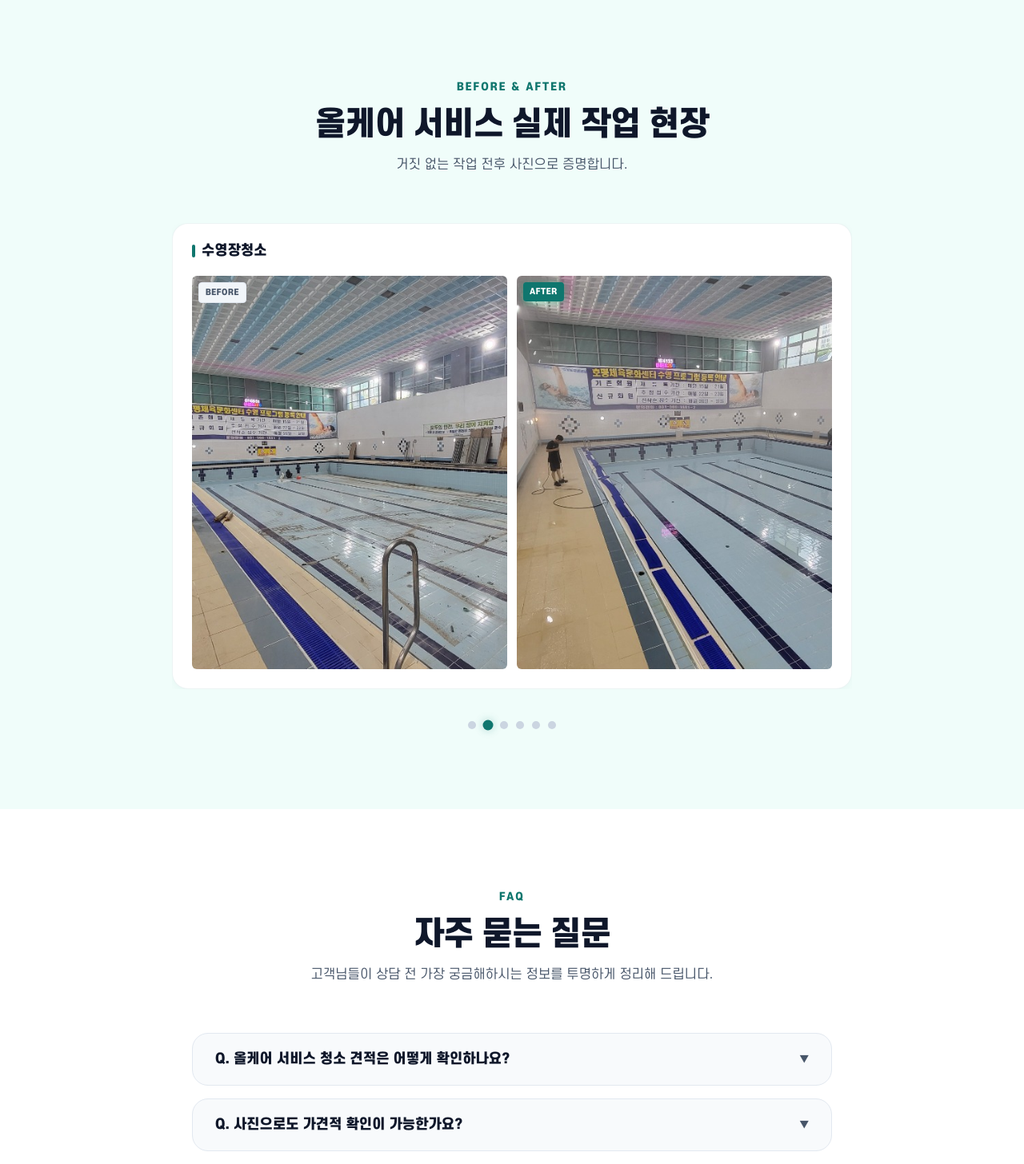
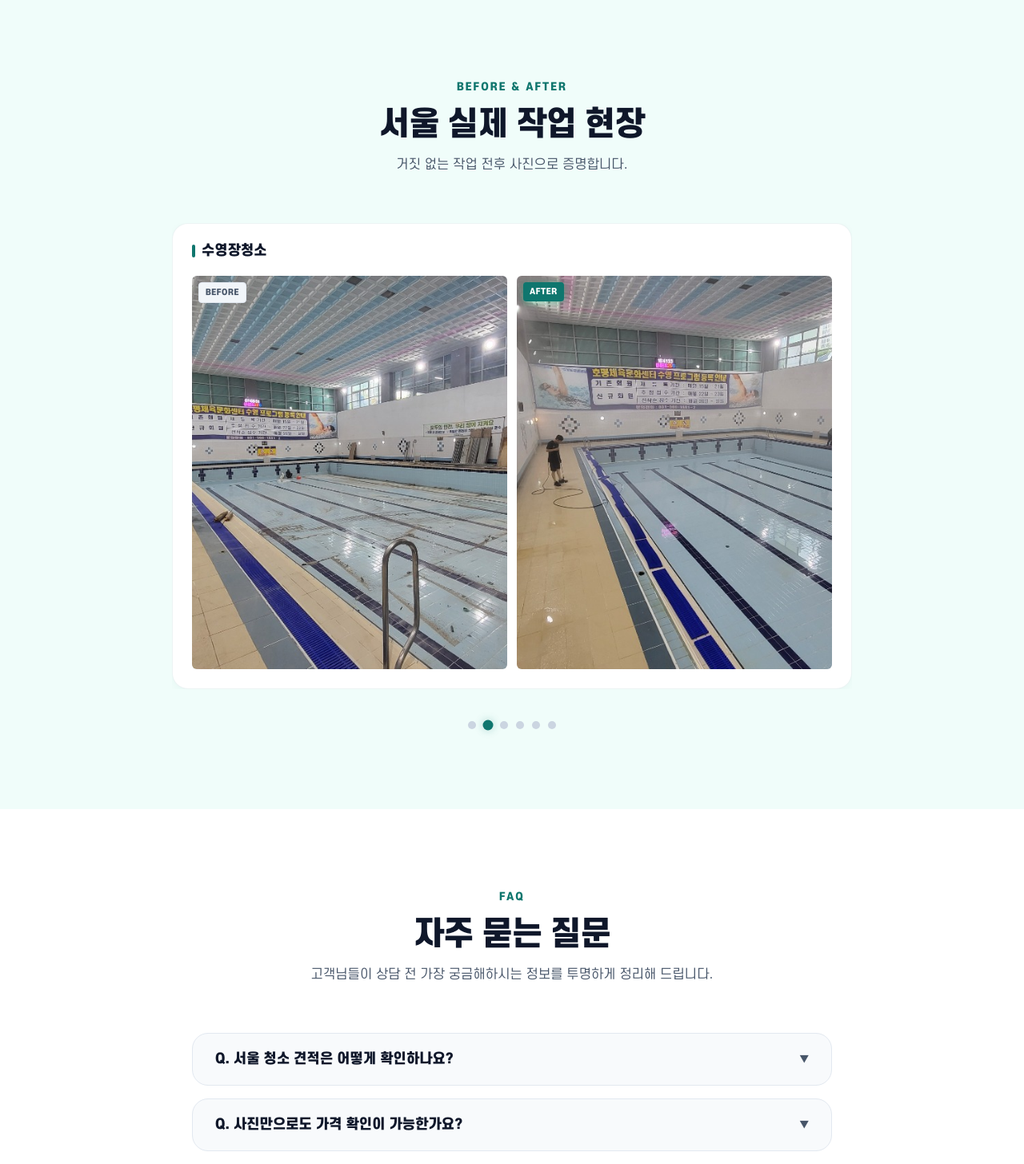
Before and after one commit to wogus5695-ctrl/SeoulE-clening-02, a Next.js app: page / in a window 1280 px wide. Shown: the part 3940-5396 px from the top of the page at 80% size. Built offline with nearby package versions, Linux system fonts and the light colour scheme.

Commit message:
chore: FAQ 질문 및 답변 리뉴얼 완료 (서울 동부권 표현 배제 및 2~3줄 내 최적화)

```diff
--- a/src/components/MainTemplate.tsx
+++ b/src/components/MainTemplate.tsx
@@ -117,7 +117,7 @@ export default function MainTemplate({
   );
 
   const replacePlaceholders = (text: string) => {
-    const displayRegion = region === '서울·경기' ? '올케어 서비스' : region;
+    const displayRegion = region === '서울·경기' ? '서울' : region;
     const displayService = service === '종합청소' ? '청소' : service;
     return text
       .replace(/{region}/g, displayRegion)
@@ -451,19 +451,19 @@ export default function MainTemplate({
                 : [
                     {
                       q: '{region} {service} 견적은 어떻게 확인하나요?',
-                      a: '공간의 면적, 오염 종류, 그리고 자재(석재, 외벽유리, 패브릭 등) 조건에 따라 책정됩니다. 대표번호 전화로 문의주시면 신속하고 상세하게 상담 및 가견적 안내를 도와드리며, 상가 건물이나 빌딩 외벽처럼 규모가 큰 경우 무상 현장 방문 견적도 가능합니다.'
+                      a: '작업 지역, 건물 유형, 필요한 청소 종류, 현장 사진을 보내주시면 오염 상태와 작업 범위를 확인해 상담을 안내합니다.'
                     },
                     {
-                      q: '사진으로도 가견적 확인이 가능한가요?',
-                      a: '네, 가능합니다. 전화 상담 진행 중 안내에 따라 청소가 필요한 부분의 사진을 찍어서 보내주시면 대략적인 금액과 작업 소요 시간을 신속히 안내해 드립니다.'
+                      q: '사진만으로도 가격 확인이 가능한가요?',
+                      a: '간단한 현장은 사진 상담으로 범위를 확인할 수 있습니다. 다만 면적, 오염도, 장비 사용 여부에 따라 현장 확인이 필요할 수 있습니다.'
                     },
                     {
                       q: '영업 중인 매장도 작업할 수 있나요?',
-                      a: '주방 후드 오염 세척이나 바닥 왁스코팅 등은 안전 및 보행 통제 문제로 영업 중 시공은 가급적 피하고 있습니다. 대신 매장의 영업이 완전히 종료된 심야 시간대나 브레이크 타임 시간대를 조율하여 시공을 신속히 마무리해 드립니다.'
+                      a: '가능합니다. 영업 시간, 고객 동선, 소음 여부를 고려해 야간이나 휴무일 작업으로 조율할 수 있습니다.'
                     },
                     {
                       q: '작업 일정은 어떻게 조율하나요?',
-                      a: '올케어 서비스는 직장인 업무 방해나 매장 영업 지장을 방지하기 위해 고객님의 요청에 따라 야간 심야 시공 및 토요일/일요일/공휴일 일정에 맞춰 직영 팀을 항시 유동적으로 배치 운영합니다.'
+                      a: '지역, 작업 범위, 현장 상황을 확인한 뒤 가능한 일정과 작업 시간을 안내합니다.'
                     }
                   ];
 
```
